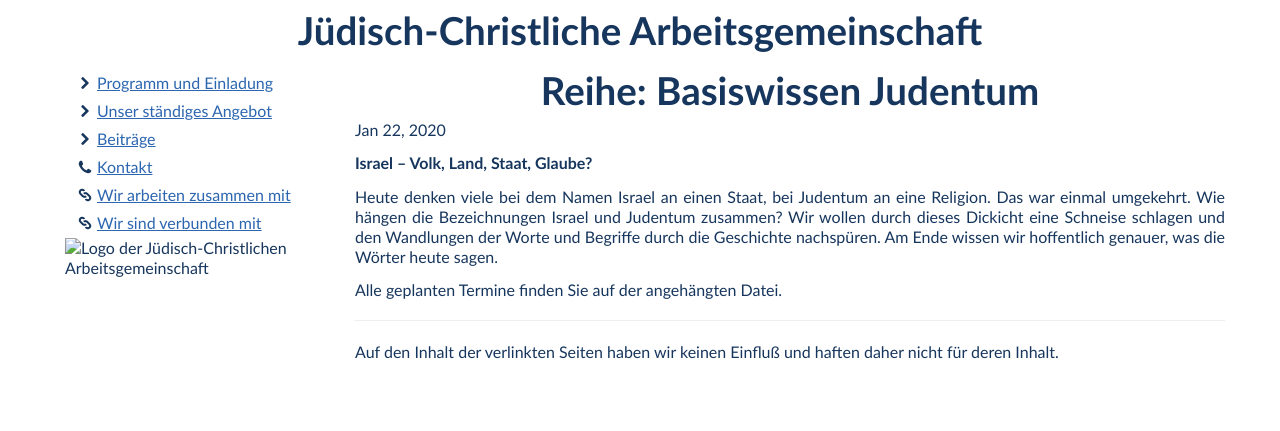
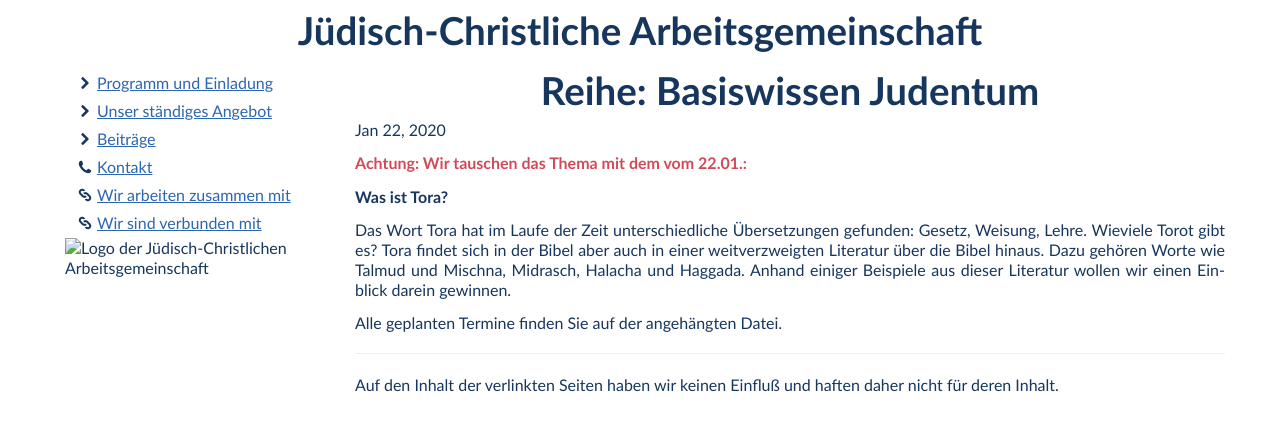
Before and after one commit to white-gecko/jcha.de, a Jekyll site: the page built from _posts/2020-01-22-Basis.md, in a window 1280 px wide. Shown: the top 431 px of the page. Built offline with Jekyll 4.4.1, drawn with Linux system fonts in a browser that asks for light colours.

Commit message:
Thementausch

```diff
--- a/_posts/2020-01-22-Basis.md
+++ b/_posts/2020-01-22-Basis.md
@@ -4,13 +4,17 @@
 date:       2020-01-22 18:00:00+01:00
 place:      "Ariowitsch-Haus, Hinrichsenstraße 14"
 categories: einladung
-attachment: "einladungen/2019-08-28-Basiswissen.pdf"
+attachment: "einladungen/2019-08-28-BasiswissenTausch.pdf"
 tag: archive
 ---
 
-**Israel – Volk, Land, Staat, Glaube?**
+<span class="highlight"> Achtung: Wir tauschen das Thema mit dem vom 22.01.: </span>
 
-Heute denken viele bei dem Namen Israel an einen Staat, bei Judentum an eine Religion. Das war einmal umgekehrt. Wie hängen die Bezeichnungen Israel und Judentum zusammen?
-Wir wollen durch dieses Dickicht eine Schneise schlagen und den Wandlungen der Worte und Begriffe durch die Geschichte nachspüren. Am Ende wissen wir hoffentlich genauer, was die Wörter heute sagen.
+**Was ist Tora?**
+
+Das Wort Tora hat im Laufe der Zeit unterschiedliche Übersetzungen gefunden: Gesetz, Weisung, Lehre.
+Wieviele Torot gibt es?
+Tora findet sich in der Bibel aber auch in einer weitverzweigten Literatur über die Bibel hinaus. Dazu gehören Worte wie Talmud und Mischna, Midrasch, Halacha und Haggada.
+Anhand einiger Beispiele aus dieser Literatur wollen wir einen Einblick darein gewinnen.
 
 Alle geplanten Termine finden Sie auf der angehängten Datei.
```
Also changed, not shown: _posts/2020-02-19-Basis.md (+6 -6 lines), 1 other file.
